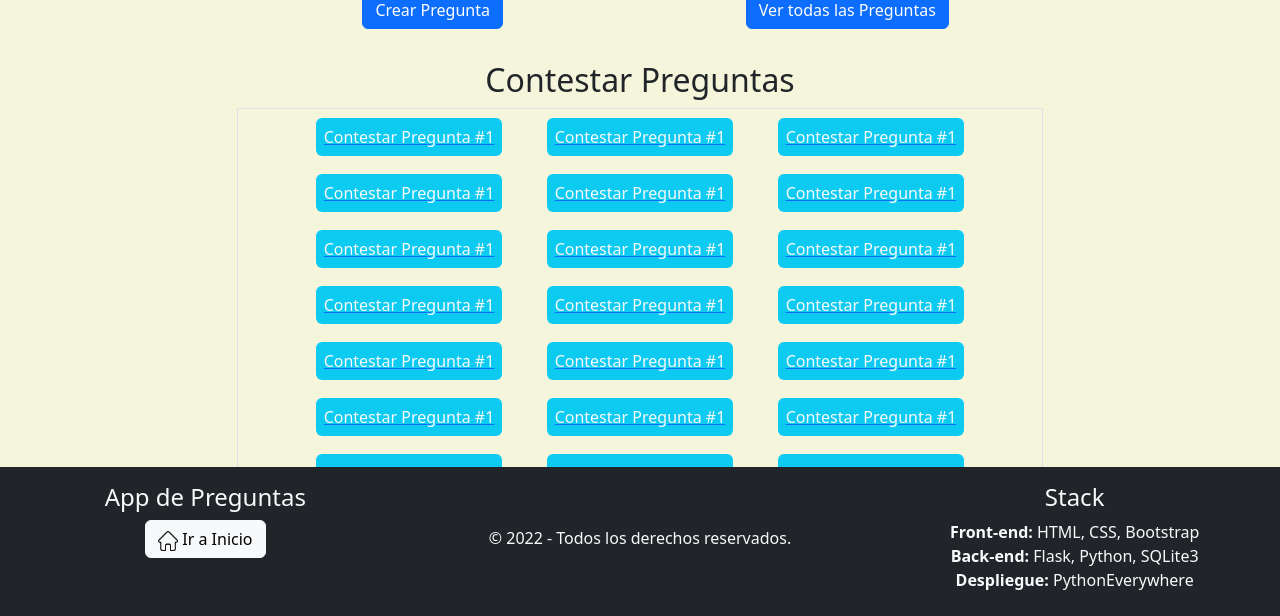
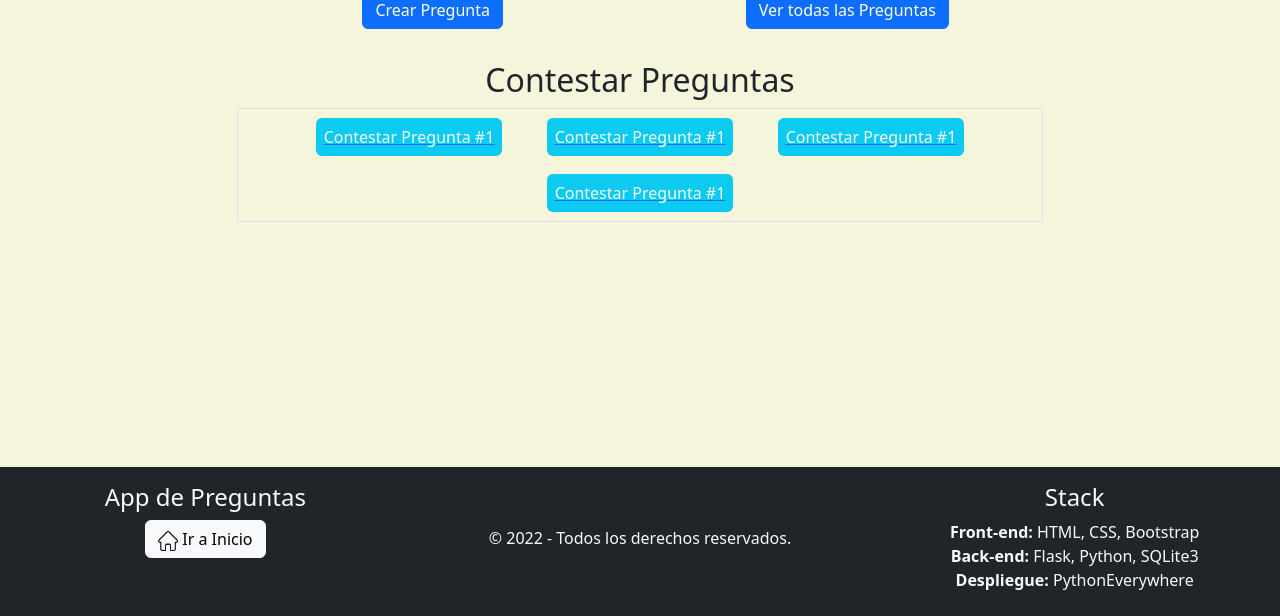
Before and after one commit to cesarlpb/CRUD-SQLite3, a Flask app: template templates/index.html in a window 1280 px wide. Shown: the part 184-800 px from the top of the page. Run offline with Flask 2, Linux system fonts and the light colour scheme; the template is opened without the code that fills it: most values are stand-ins (such as "Sample title", 1, 10 or a date in 2020); some libraries are stand-ins or nearby versions.

Commit message:
Cambiamos número de preguntas que muestra el bucle (temporal)

```diff
--- a/templates/index.html
+++ b/templates/index.html
@@ -21,7 +21,7 @@
             {% if not questions %}
                 <p class="text-center bg bg-info p-2">Todavía no hay preguntas para contestar</p>
             {% else %}
-            {% for i in range(1,22) %}
+            {% for i in range(1,5) %}
                 <div class="m-3 d-inline-block col-3">
                     <a href="{{url_for('question', id=questions[i][0])}}">
                         <span class="bg bg-info text-light p-2 rounded">Contestar Pregunta #{{ questions[i][0] }}</span>
```
